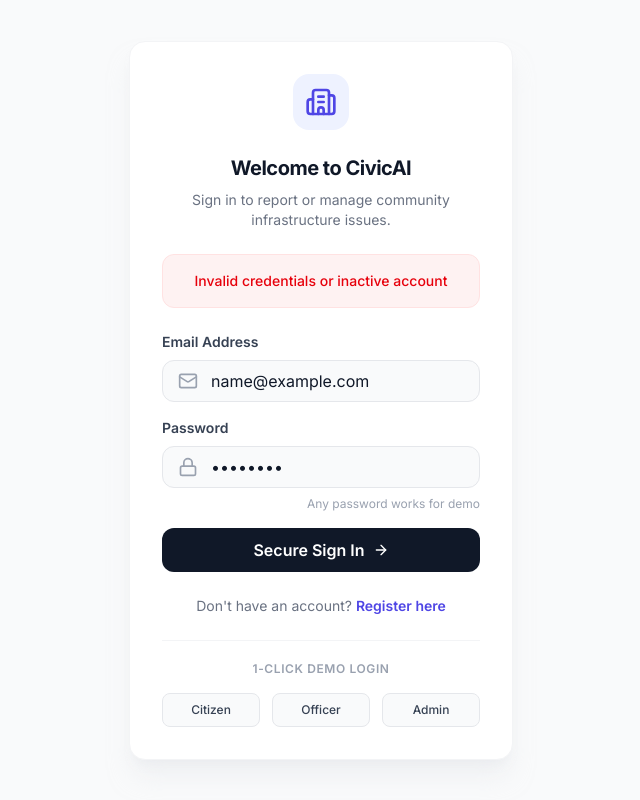
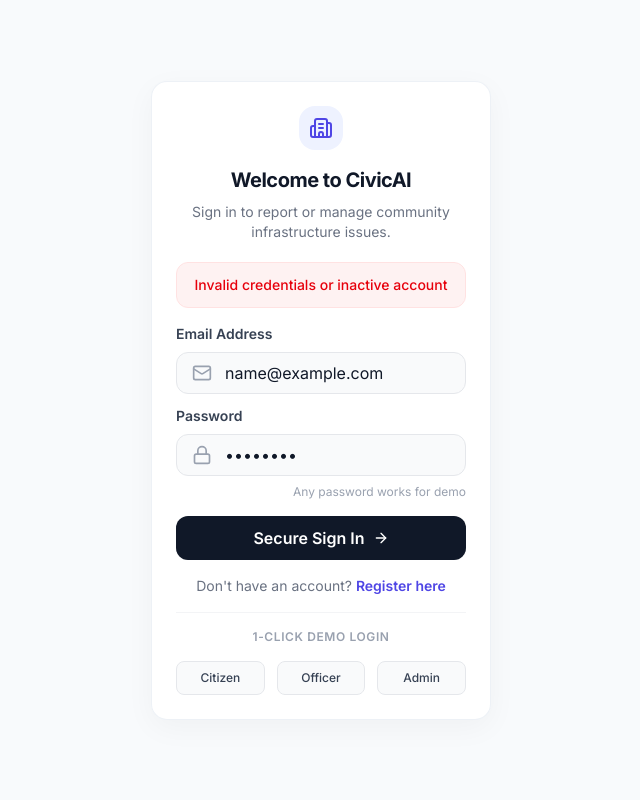
Before and after one commit to Saikiran-12345/AI-Powered-Community-Problem-Detection-Resolution-Platform, a React (Vite) app in the folder frontend/: page /login in a window 1280 px wide. Both pictures are taken after typing "name@example.com" into the empty fields and a click on the button "Secure Sign In". Shown: the whole page, without its empty margins (319-959 px from the left). Built offline with nearby package versions, Linux system fonts and the light colour scheme.

Commit message:
style: apply premium glassmorphism radial gradient theme to AuthLayout and significantly tighten Login form paddings to achieve perfect vertical centering

```diff
--- a/frontend/src/layouts/AuthLayout.tsx
+++ b/frontend/src/layouts/AuthLayout.tsx
@@ -3,8 +3,13 @@ import { Outlet } from 'react-router-dom';
 
 const AuthLayout: React.FC = () => {
   return (
-    <div className="min-h-screen bg-gray-50 flex items-center justify-center p-4">
-      <div className="w-full max-w-sm bg-white rounded-2xl shadow-xl shadow-gray-200/50 border border-gray-100 overflow-hidden">
+    <div className="min-h-screen flex items-center justify-center p-4 bg-[radial-gradient(ellipse_at_top_right,_var(--tw-gradient-stops))] from-indigo-50/60 via-slate-100 to-slate-200/80">
+
+      {/* Decorative Blur Elements to match main theme */}
+      <div className="absolute top-0 right-0 w-96 h-96 bg-primary-400/10 rounded-full blur-3xl pointer-events-none -z-10"></div>
+      <div className="absolute bottom-0 left-0 w-96 h-96 bg-indigo-400/10 rounded-full blur-3xl pointer-events-none -z-10"></div>
+
+      <div className="w-full max-w-[340px] bg-white/90 backdrop-blur-xl rounded-2xl shadow-[0_8px_30px_rgb(0,0,0,0.04)] border border-slate-200/60 overflow-hidden relative z-10">
         <Outlet />
       </div>
     </div>
--- a/frontend/src/pages/auth/Login.tsx
+++ b/frontend/src/pages/auth/Login.tsx
@@ -49,25 +49,25 @@ if (from) {
   };
 
   return (
-    <div className="p-6 sm:p-8">
-      <div className="flex justify-center mb-6">
-        <div className="bg-primary-50 p-3 rounded-2xl">
-          <Building2 className="w-8 h-8 text-primary-600" />
+    <div className="p-6">
+      <div className="flex justify-center mb-4">
+        <div className="bg-primary-50 p-2.5 rounded-2xl">
+          <Building2 className="w-6 h-6 text-primary-600" />
         </div>
       </div>
 
-      <div className="text-center mb-6">
+      <div className="text-center mb-5">
         <h1 className="text-xl font-bold text-gray-900 tracking-tight mb-2">Welcome to CivicAI</h1>
         <p className="text-gray-500 text-sm">Sign in to report or manage community infrastructure issues.</p>
       </div>
 
       {error && (
-        <div className="mb-6 p-4 bg-red-50 border border-red-100 text-red-600 rounded-xl text-sm text-center font-medium">
+        <div className="mb-4 p-3 bg-red-50 border border-red-100 text-red-600 rounded-xl text-sm text-center font-medium">
           {error}
         </div>
       )}
 
-      <form onSubmit={handleSubmit} className="space-y-4">
+      <form onSubmit={handleSubmit} className="space-y-3">
         <div>
           <label className="block text-sm font-semibold text-gray-700 mb-2">Email Address</label>
           <div className="relative">
@@ -108,13 +108,13 @@ if (from) {
         </button>
       </form>
 
-      <div className="mt-6 text-center">
+      <div className="mt-4 text-center">
         <p className="text-sm text-gray-500">
           Don't have an account? <Link to="/register" className="text-primary-600 font-semibold hover:underline">Register here</Link>
         </p>
       </div>
 
-      <div className="mt-6 pt-5 border-t border-gray-100">
+      <div className="mt-4 pt-4 border-t border-gray-100">
         <p className="text-xs font-semibold text-gray-400 uppercase tracking-wider text-center mb-4">1-Click Demo Login</p>
         <div className="grid grid-cols-3 gap-3">
           <button type="button" onClick={() => fillDemo('citizen@civic.local')} className="py-2 text-xs font-medium bg-gray-50 hover:bg-gray-100 text-gray-700 rounded-lg transition-colors border border-gray-200 active:scale-95">Citizen</button>
```
